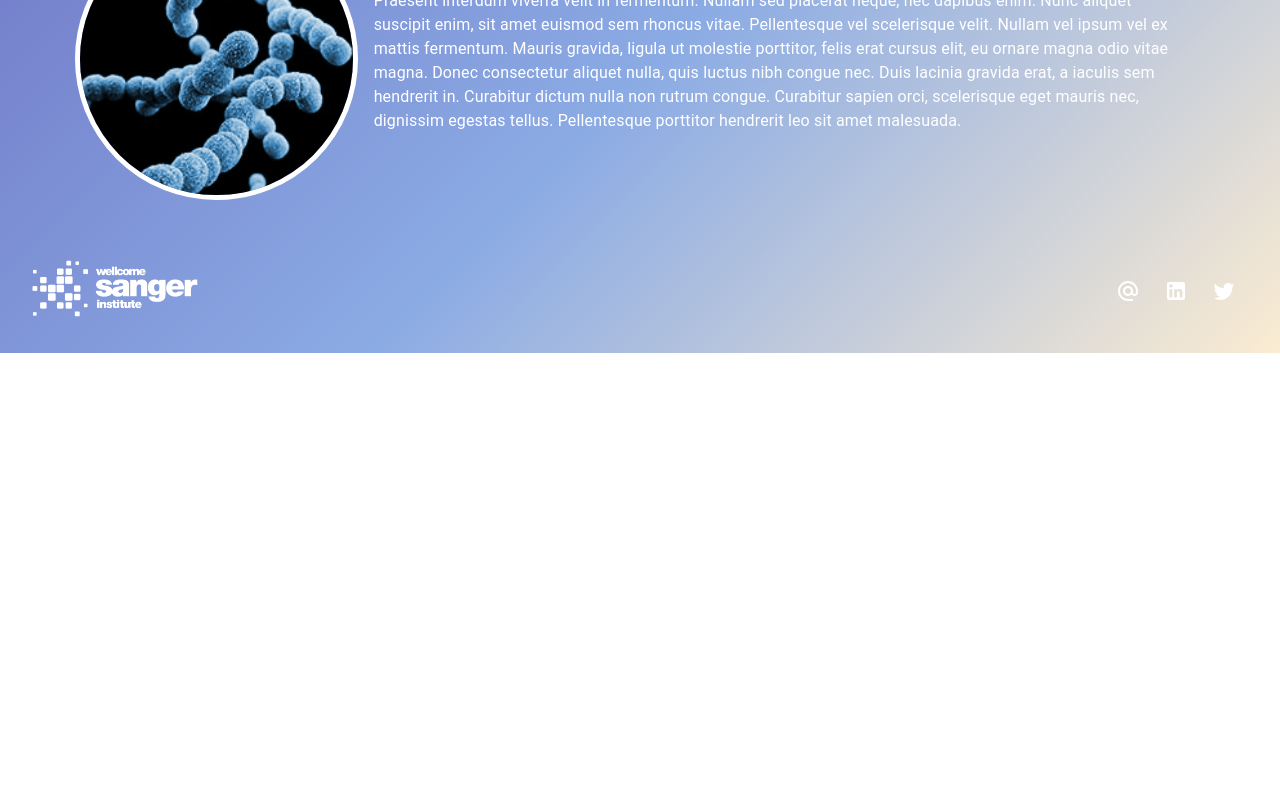
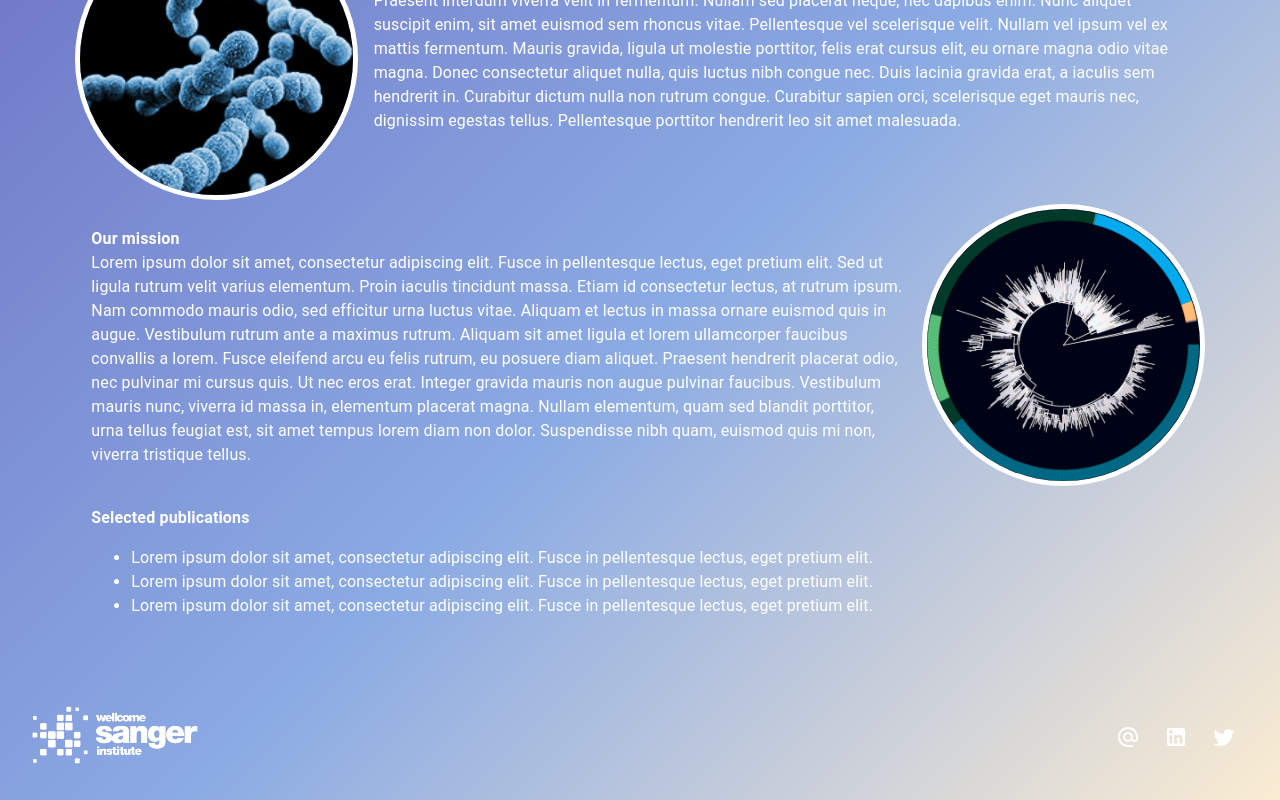
Before and after one commit to sanger-pathogens/juno-app, a React (Create React App) app: page / in a window 1280 px wide. Shown: the part 651-1451 px from the top of the page. Before the commit the page ends 1004 px from the top, so only its background shows below. Built offline with nearby package versions, Linux system fonts and the light colour scheme.

Commit message:
Add mission and selected publications sections to home

```diff
--- a/src/components/PageHome.js
+++ b/src/components/PageHome.js
@@ -12,7 +12,7 @@ const PageHome = () => (
           <Typography variant="h2" component="h1" gutterBottom>
             JUNO
           </Typography>
-          <Typography variant="h5" gutterBottom>
+          <Typography variant="h5" component="h2" gutterBottom>
             A global genomic survey of Streptococcus agalactiae
           </Typography>
         </Box>
@@ -72,6 +72,59 @@ const PageHome = () => (
           </Box>
         </Grid>
       </Grid>
+      <Grid item container xs={12} alignItems="center">
+        <Grid item xs={9}>
+          <Box color="white" p={2}>
+            <Typography>
+              <strong>Our mission</strong>
+              <br />
+              Lorem ipsum dolor sit amet, consectetur adipiscing elit. Fusce in
+              pellentesque lectus, eget pretium elit. Sed ut ligula rutrum velit
+              varius elementum. Proin iaculis tincidunt massa. Etiam id
+              consectetur lectus, at rutrum ipsum. Nam commodo mauris odio, sed
+              efficitur urna luctus vitae. Aliquam et lectus in massa ornare
+              euismod quis in augue. Vestibulum rutrum ante a maximus rutrum.
+              Aliquam sit amet ligula et lorem ullamcorper faucibus convallis a
+              lorem. Fusce eleifend arcu eu felis rutrum, eu posuere diam
+              aliquet. Praesent hendrerit placerat odio, nec pulvinar mi cursus
+              quis. Ut nec eros erat. Integer gravida mauris non augue pulvinar
+              faucibus. Vestibulum mauris nunc, viverra id massa in, elementum
+              placerat magna. Nullam elementum, quam sed blandit porttitor, urna
+              tellus feugiat est, sit amet tempus lorem diam non dolor.
+              Suspendisse nibh quam, euismod quis mi non, viverra tristique
+              tellus.
+            </Typography>
+          </Box>
+        </Grid>
+        <Grid item xs={3}>
+          <CircularImage
+            src="cc17-square.png"
+            alt="Phylogenetic tree. Image credit: Jamrozy et al., 2018. Biorxiv. Wellcome Sanger Institute"
+            title="Image credit: Jamrozy et al., 2018. Biorxiv. Wellcome Sanger Institute"
+          />
+        </Grid>
+      </Grid>
+      <Grid item xs={12} alignItems="center">
+        <Box color="white" p={2}>
+          <Typography>
+            <strong>Selected publications</strong>
+            <ul>
+              <li>
+                Lorem ipsum dolor sit amet, consectetur adipiscing elit. Fusce
+                in pellentesque lectus, eget pretium elit.
+              </li>
+              <li>
+                Lorem ipsum dolor sit amet, consectetur adipiscing elit. Fusce
+                in pellentesque lectus, eget pretium elit.
+              </li>
+              <li>
+                Lorem ipsum dolor sit amet, consectetur adipiscing elit. Fusce
+                in pellentesque lectus, eget pretium elit.
+              </li>
+            </ul>
+          </Typography>
+        </Box>
+      </Grid>
     </Grid>
   </Page>
 );
```
Also changed, not shown: public/cc17-square.png (added).
